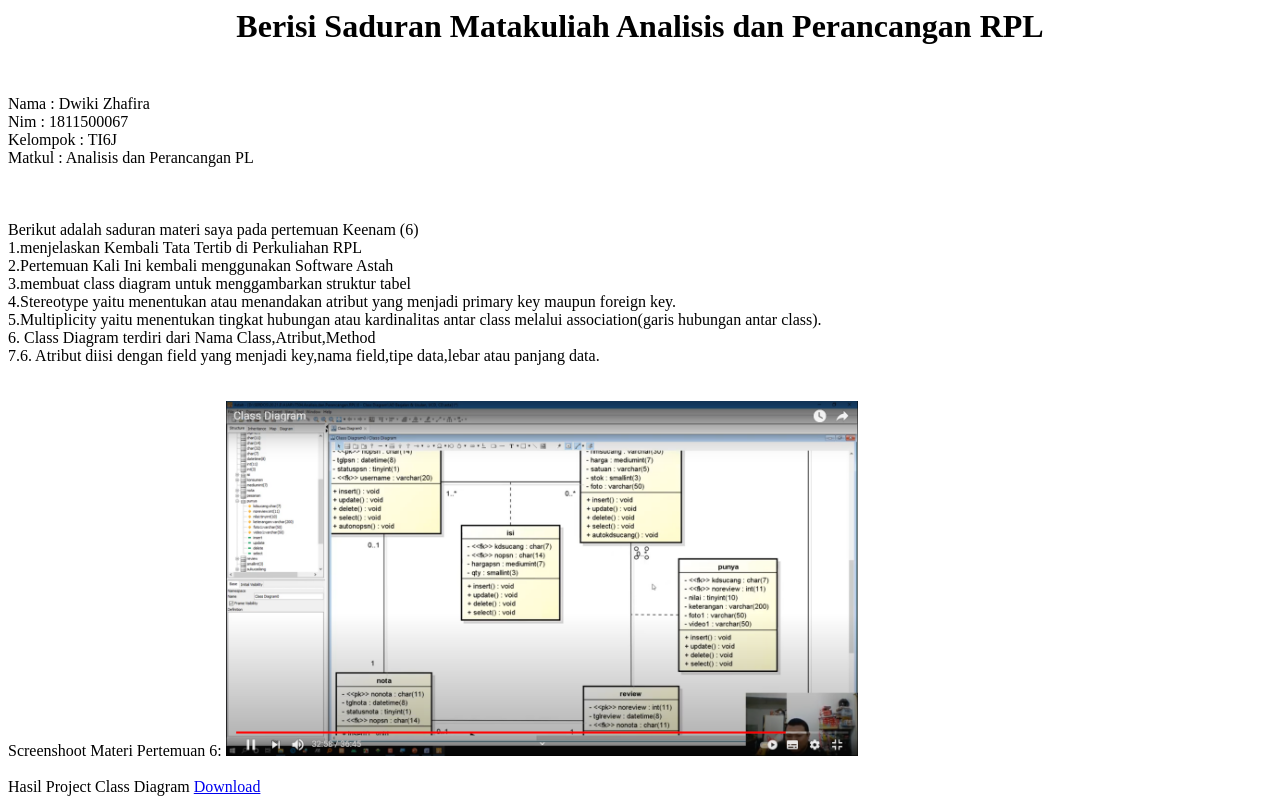
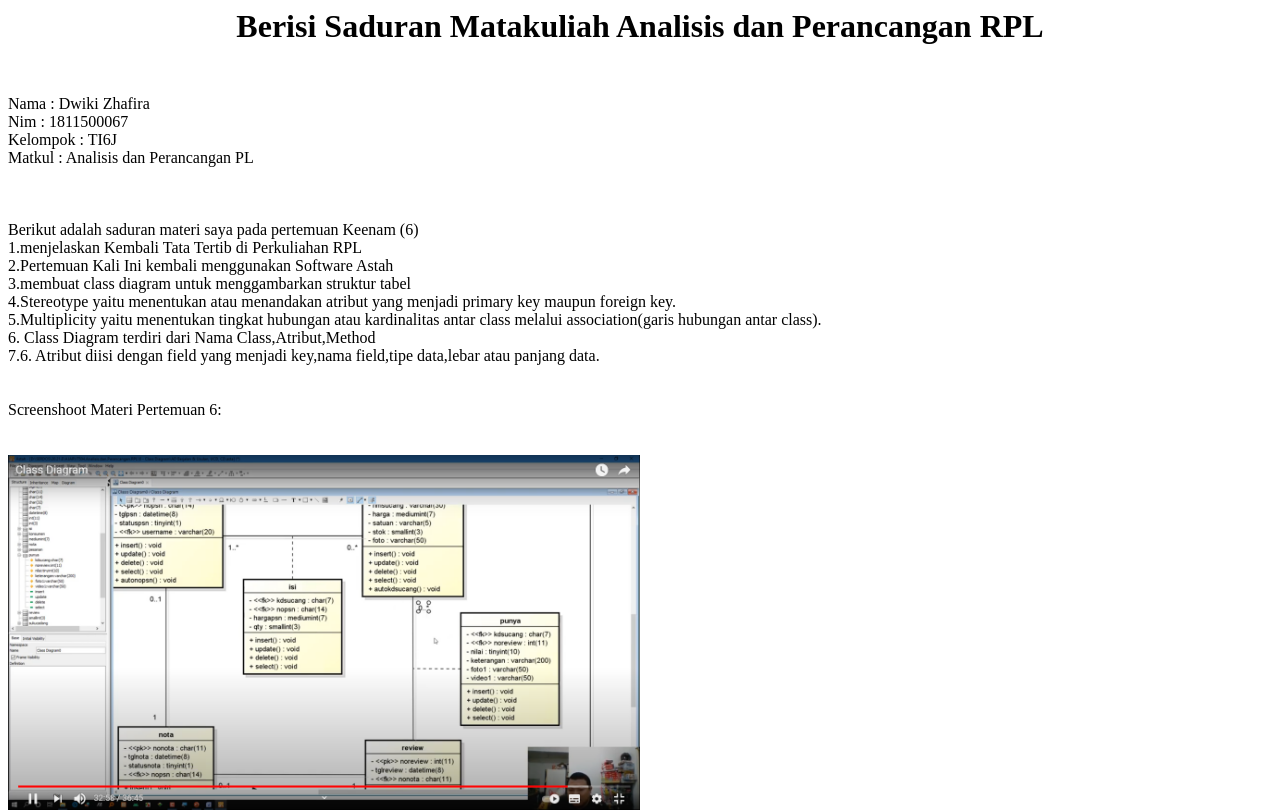
Before and after one commit to DwikiZhafira/sadurrpl, a plain HTML site: page 6/index.html in a window 1280 px wide. Shown: the top 811 px of the page. Drawn offline with Linux system fonts and the light colour scheme.

Commit message:
Create index.html

```diff
--- a/6/index.html
+++ b/6/index.html
@@ -17,14 +17,16 @@
 <left>6. Class Diagram terdiri dari Nama Class,Atribut,Method<br>
 <left>7.6. Atribut diisi dengan field yang menjadi key,nama field,tipe data,lebar atau panjang data.<br>
   <br><br>
-  Screenshoot Materi Pertemuan 6:
+  Screenshoot Materi Pertemuan 6:<br>
+  <br><br>
   <img src="Video SS Materi pert 6.png" width="50%">
   <br><br>
    Hasil Project Class Diagram <a href="AD Berjalan_DwikiZhafira1811500067.asta" target="_blank">Download</a>
   <br><br>
   Hasil Project Word <a href="Rancangan Layar Dwiki Zhafira.docx" target="_blank">Download</a>
   <br><br>
-   Screenshoot Hasil Project Class Diagram:
+   Screenshoot Hasil Project Class Diagram:<br>
+  <br><br>
   <img src="Hasil Project Class Diagram.png" width="50%">
   <br><br>
 </body>
```
